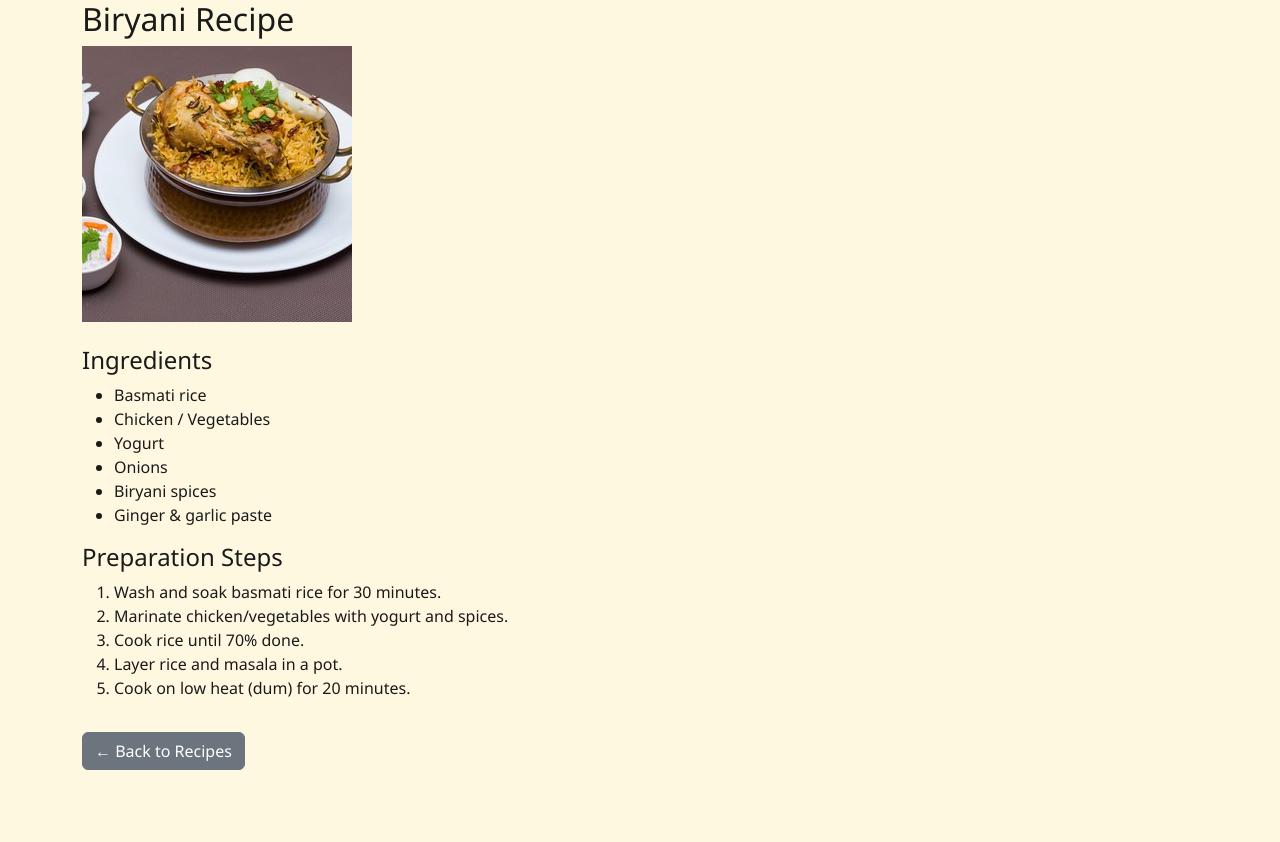
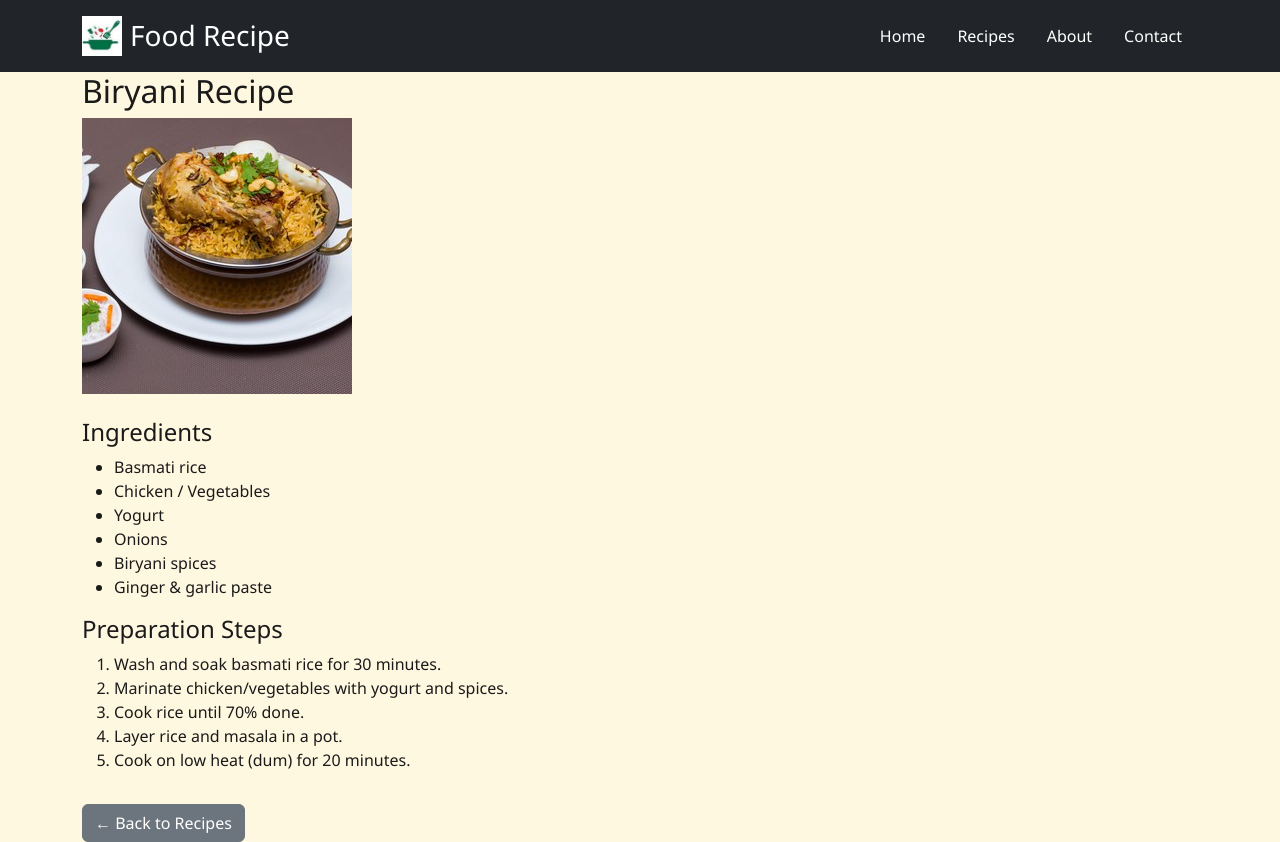
Before and after one commit to Namiajohnsi/foodrecipe, a plain HTML site: page briyani.html in a window 1280 px wide. Before the commit the page ends 800 px from the top, so only its background shows below. Drawn offline with nearby package versions, Linux system fonts and the light colour scheme.

Commit message:
Update briyani.html

```diff
--- a/briyani.html
+++ b/briyani.html
@@ -8,7 +8,21 @@
 
 <body>
 
-<!-- NAVBAR -->
+<nav class="bg-dark p-3">
+    <div class="container d-flex align-items-center">
+        <div class="d-flex align-items-center">
+            <img src="logo.jpg" alt="Logo" class="logo">
+            <h3 class="text-white mb-0 ms-2">Food Recipe</h3>
+        </div>
+
+        <ul class="d-flex ms-auto list-unstyled mb-0">
+            <li class="mx-3"><a href="index.html" class="nav-link text-white">Home</a></li>
+            <li class="mx-3"><a href="recipe.html" class="nav-link text-white">Recipes</a></li>
+            <li class="mx-3"><a href="about.html" class="nav-link text-white">About</a></li>
+            <li class="mx-3"><a href="contact.html" class="nav-link text-white">Contact</a></li>
+        </ul>
+    </div>
+</nav>
 
 <section class="content-section">
   <div class="container">
```
